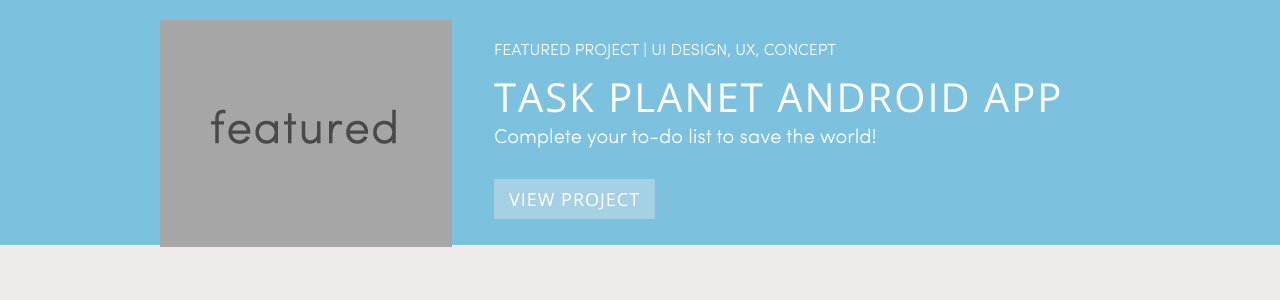
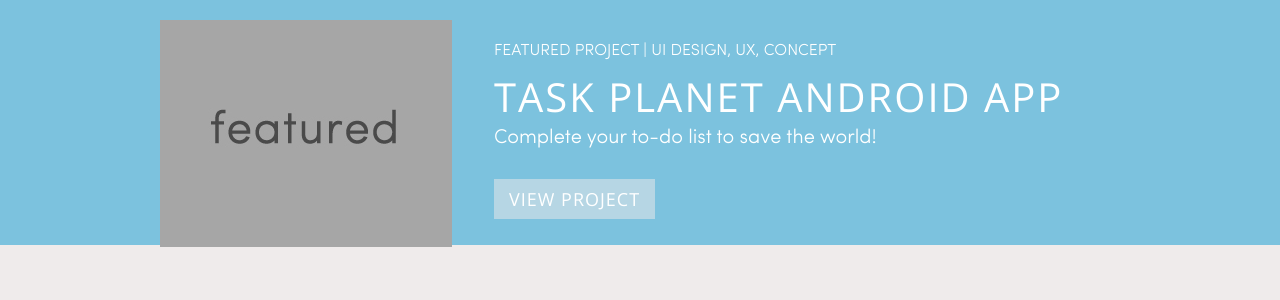
Before and after one commit to arburako/portfolio-1, a PHP site: page / in a window 1280 px wide, with the pointer over the restyled element. Shown: the part 112-412 px from the top of the page. Run offline with PHP 8.4, Linux system fonts and the light colour scheme.

Commit message:
hover for link

```diff
--- a/css/main.css
+++ b/css/main.css
@@ -162,3 +162,8 @@ div#featured a {
 	margin-top: 30px;
 
 }
+
+div#featured a:hover {
+	background-color:rgba(239,235,235,0.5);
+
+}
```
